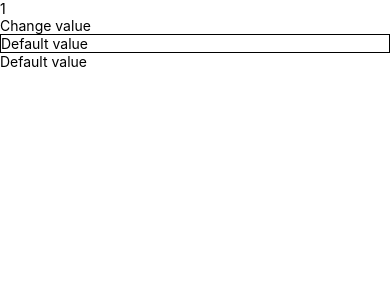
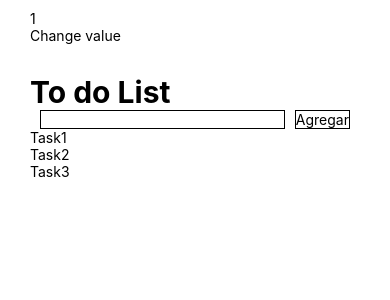
Before and after one commit to MarcoMR4/MateriaProgramacionMovil, a React Native app in the folder AwesomeProject/: screen / in a window 390 px wide. Shown: the top 300 px of the page. Built offline with nearby package versions, Linux system fonts and the light colour scheme.

Commit message:
To Do List

```diff
--- a/AwesomeProject/App.js
+++ b/AwesomeProject/App.js
@@ -11,6 +11,8 @@ import {
 } from "react-native";
 import Constants from "expo-constants";
 import WelcomeBack from "./src/screens/Task9/WelcomeBack";
+import { FlatList } from "react-native-web";
+import ToDo from "./src/components/ToDo";
 
 
 //Hooks
@@ -29,7 +31,6 @@ export default function App() {
 
   const [state, setState] = useState(1)
 
-  const [inputValue, setInputValue] = useState('Default value')
 
   console.log(React.useState(), 'With React')
   console.log(React)
@@ -37,9 +38,33 @@ export default function App() {
   //  console.log(state[0],'**STATE 0**')
   //  console.log(state[1],'**STATE 1**')
 
+  const sumValue = (value1) => setState(state + value1)
+
+  const TODOS = [
+    {id: 1, name: "Task1", isCompleted: false},
+    {id: 2, name: "Task2", isCompleted: false},
+    {id: 3, name: "Task3", isCompleted: false},
+  ]
+
+  const [todos, setTodos] = useState([])
+  const [inputValue, setInputValue] = useState('')
+
+  const handleAddTodo = () => {
+    if (inputValue === '') return
+
+    setTodos = ([
+      ...todos,
+      {
+        id: new Date().toISOString(),
+        name: inputValue,
+        isCompleted: false
+      }
+    ])
+    setInputValue('')
+  }
 
 
-  const sumValue = (value1) => setState(state + value1)
+
 
 
   return (
@@ -55,19 +80,46 @@ export default function App() {
       </TouchableOpacity>
 
 
+      <Text>
+        {inputValue}
+      </Text>
 
+      <View style={{justifyItems:"center"}}>
+
+        <Text style={{fontSize: 30, marginTop: 30, fontWeight:"bold" }}>
+            To do List
+        </Text>
+
+        <View style={{flexDirection:"row", paddingHorizontal: 10, gap: 10}}>
           <TextInput
             value={inputValue}
-        style = {{borderWidth:1, borderColor: 'black'}}
+            style = {{borderWidth:1, borderColor: 'black', flex: 1}}
             onChangeText={(value => setInputValue(value))}
+          />
 
+          <TouchableOpacity style={{
+            borderWidth: 1,
+            alignContent: "center",
+            justifyContent: "center",
+          }}>
+            <Text>Agregar</Text>
+          </TouchableOpacity>
+
+        </View>
+
+        <FlatList
+          data = {TODOS}
+          keyExtractor={(item) => item.id}
+          renderItem={({ item:  {name } }) => (
+            <ToDo
+              name={name}
+            />
+          )}
 
         />
 
 
-      <Text>
-        {inputValue}
-      </Text>
+      </View>
 
     </View>
   );
@@ -77,6 +129,7 @@ const styles = StyleSheet.create({
   container: {
     flex: 1,
     backgroundColor: "white",
-    paddingTop: Constants.statusBarHeight,
+    paddingTop: Constants.statusBarHeight + 10,
+    padding: 30,
   },
 });
--- /dev/null
+++ b/AwesomeProject/src/components/ToDo.jsx
@@ -0,0 +1,25 @@
+import React from "react";
+import { StyleSheet, View, Text } from "react-native";
+
+const ToDo = ({name}) => {
+    return (
+        <View styles={styles.container}>
+
+            <Text>{name}</Text>
+
+        </View>
+
+    )
+}
+
+const styles = StyleSheet.create({
+    container: {
+        gap: 10,
+
+    },
+
+
+
+})
+
+export default ToDo
--- /dev/null
+++ b/AwesomeProject/src/components/TodoInput.jsx
@@ -0,0 +1,2 @@
+import React from "react";
+import { StyleSheet, TextInput } from "react-native";
```
Lines whose indentation alone changed are shown as unchanged.
